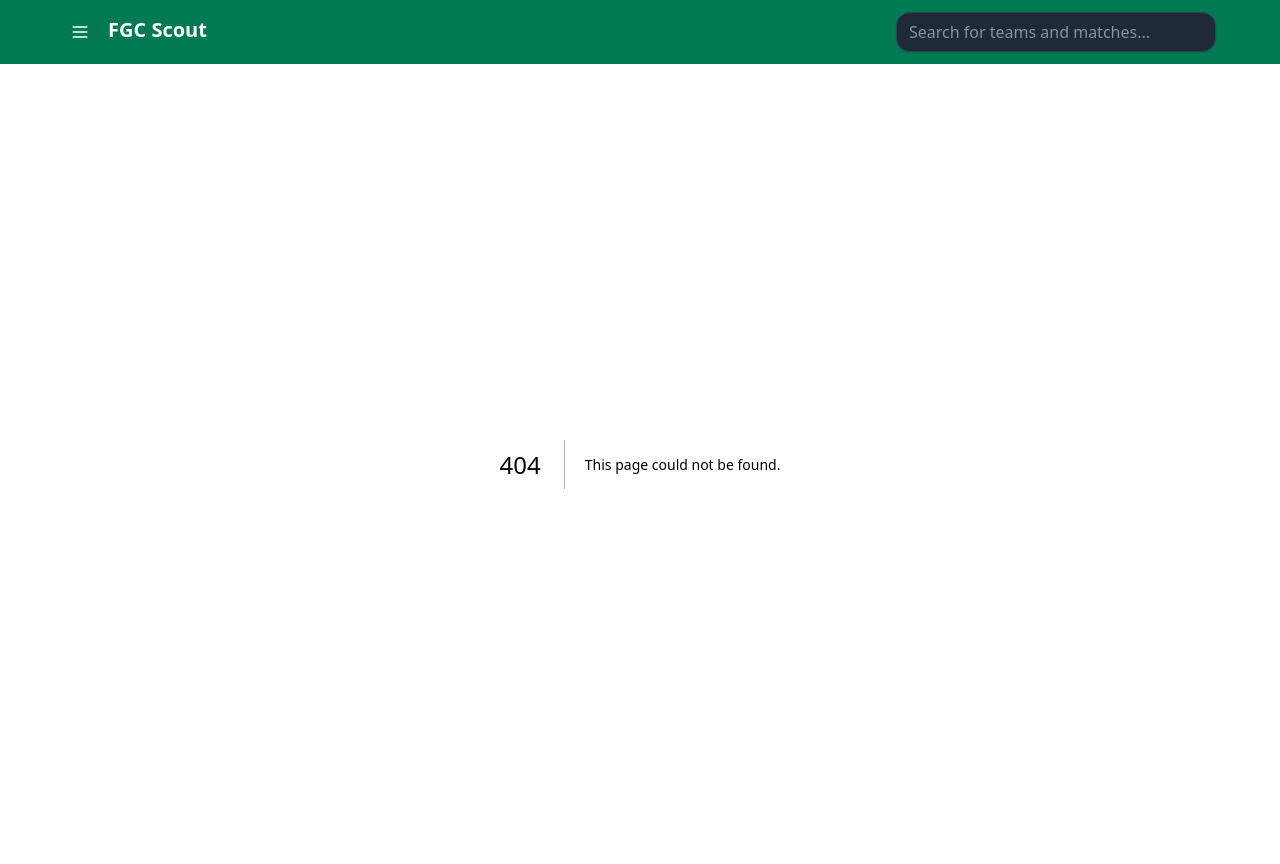
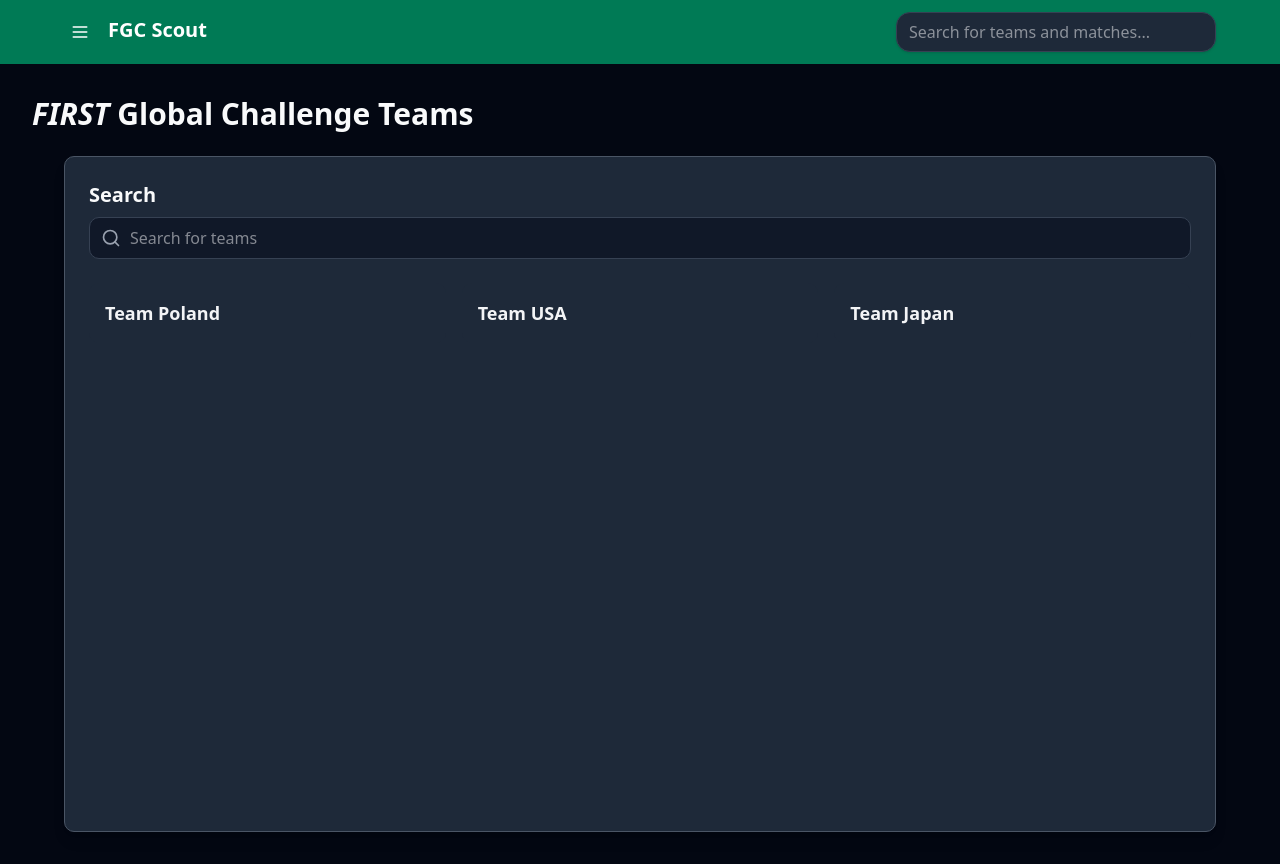
Before and after one commit to SpiceGears/fgcscout, a Next.js app in the folder fgcscout/: page /teams in a window 1280 px wide. Before the commit this address had no page. Built offline with nearby package versions, Linux system fonts and the light colour scheme.

Commit message:
teams page

```diff
--- a/fgcscout/src/app/page.tsx
+++ b/fgcscout/src/app/page.tsx
@@ -8,7 +8,7 @@
     console.log("Searching for:", searchTerm);
   };
   return (
-    <div className="bg-gray-950 min-h-[calc(100vh-4rem)] w-full flex flex-col items-center p-16">
+    <div className="bg-gray-950 h-screen w-full flex flex-col items-center p-16">
       <div className="text-center space-y-6 p-4">
         <h1 className="text-white text-4xl font-bold">FGC Scout</h1>
         <SearchBar onSearch={handleSearch} />
--- /dev/null
+++ b/fgcscout/src/app/teams/page.tsx
@@ -0,0 +1,48 @@
+import { Search } from "lucide-react";
+import Link from "next/link";
+
+export default function Teams() {
+  const mockTeams = [
+    { id: "poland", name: "Team Poland" },
+    { id: "usa", name: "Team USA" },
+    { id: "japan", name: "Team Japan" },
+  ];
+
+  return (
+    <div className="bg-gray-950 min-h-screen w-full flex flex-col p-8">
+      <h1 className="text-3xl font-bold text-gray-50 mb-6">
+        <em>FIRST</em> Global Challenge Teams
+      </h1>
+      <div className="flex-grow flex flex-col">
+        <div className="bg-gray-800 border border-gray-600 rounded-lg shadow-lg p-6 w-full max-w-6xl mx-auto flex-grow flex flex-col">
+          <h3 className="text-xl font-bold text-gray-50 mb-2">Search</h3>
+          <div className="relative mb-6">
+            <Search
+              className="absolute top-1/2 left-3 -translate-y-1/2 text-gray-400"
+              size={20}
+            />
+            <input
+              type="text"
+              className="bg-gray-900 w-full pl-10 pr-4 py-2 text-gray-50 border border-gray-700 rounded-lg focus:outline-none focus:border-gray-500"
+              placeholder="Search for teams"
+            />
+          </div>
+
+          <div className="grid grid-cols-1 sm:grid-cols-2 md:grid-cols-3 gap-4">
+            {mockTeams.map((team) => (
+              <div key={team.id} className="bg-gray-800 hover:bg-gray-700 p-4 rounded-lg">
+                <Link href={`/teams/${team.id}`}>
+                  <h4 className="text-lg font-semibold text-gray-100">
+                    {team.name}
+                  </h4>
+                </Link>
+              </div>
+            ))}
+          </div>
+
+          <div className="flex-grow"></div>
+        </div>
+      </div>
+    </div>
+  );
+}
--- a/fgcscout/src/components/layout/MobileSidebar.tsx
+++ b/fgcscout/src/components/layout/MobileSidebar.tsx
@@ -47,7 +47,7 @@
             </SheetTrigger>
             <SheetContent side="left" className="w-64 bg-gray-950 p-0 border-r-0 [&>button]:hidden">
                 <SheetHeader className="absolute top-0 left-0 right-0 p-4 pt-6 bg-gray-950">
-                    <SheetTitle className="text-xl font-bold text-white text-center">Navigation</SheetTitle>
+                    <SheetTitle className="text-xl font-bold text-white text-center">FGC Scout</SheetTitle>
                 </SheetHeader>
 
                 <div className="flex-1 flex flex-col p-4 space-y-6 overflow-y-auto mt-16">
```
